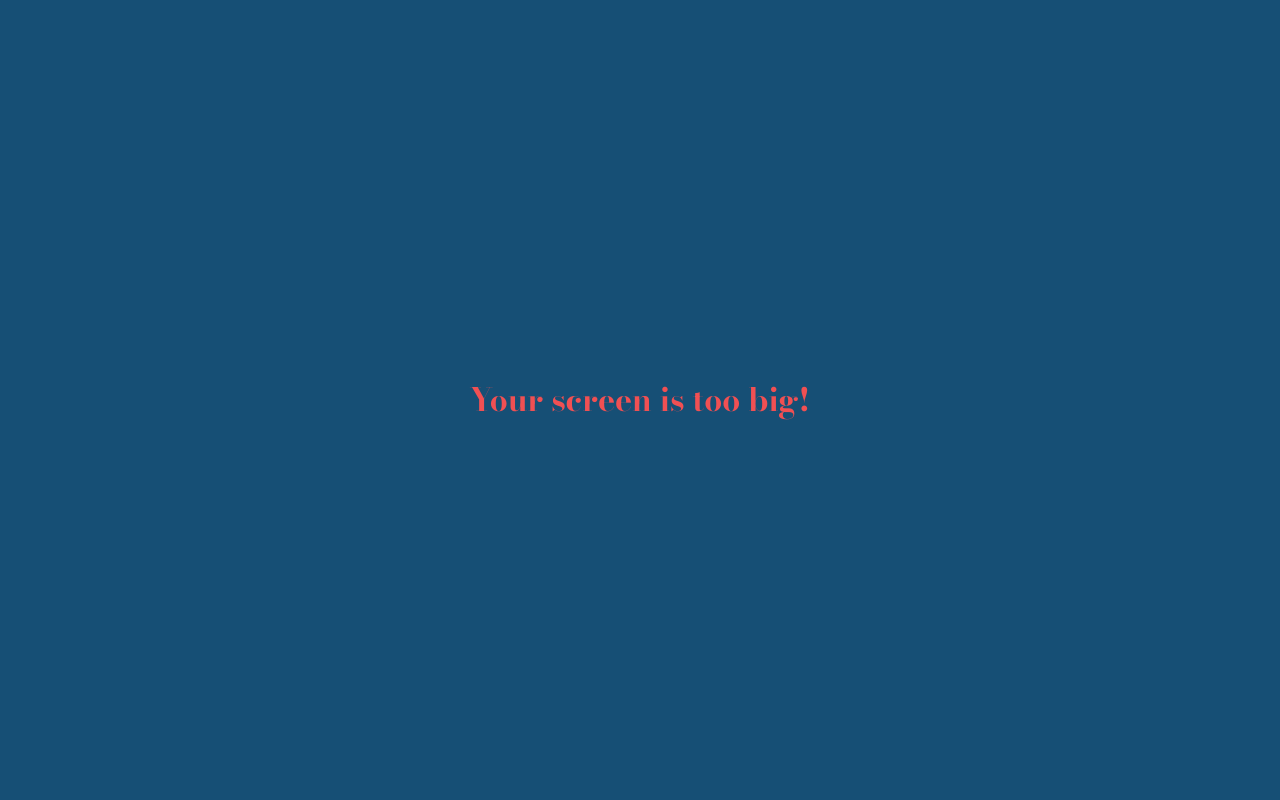
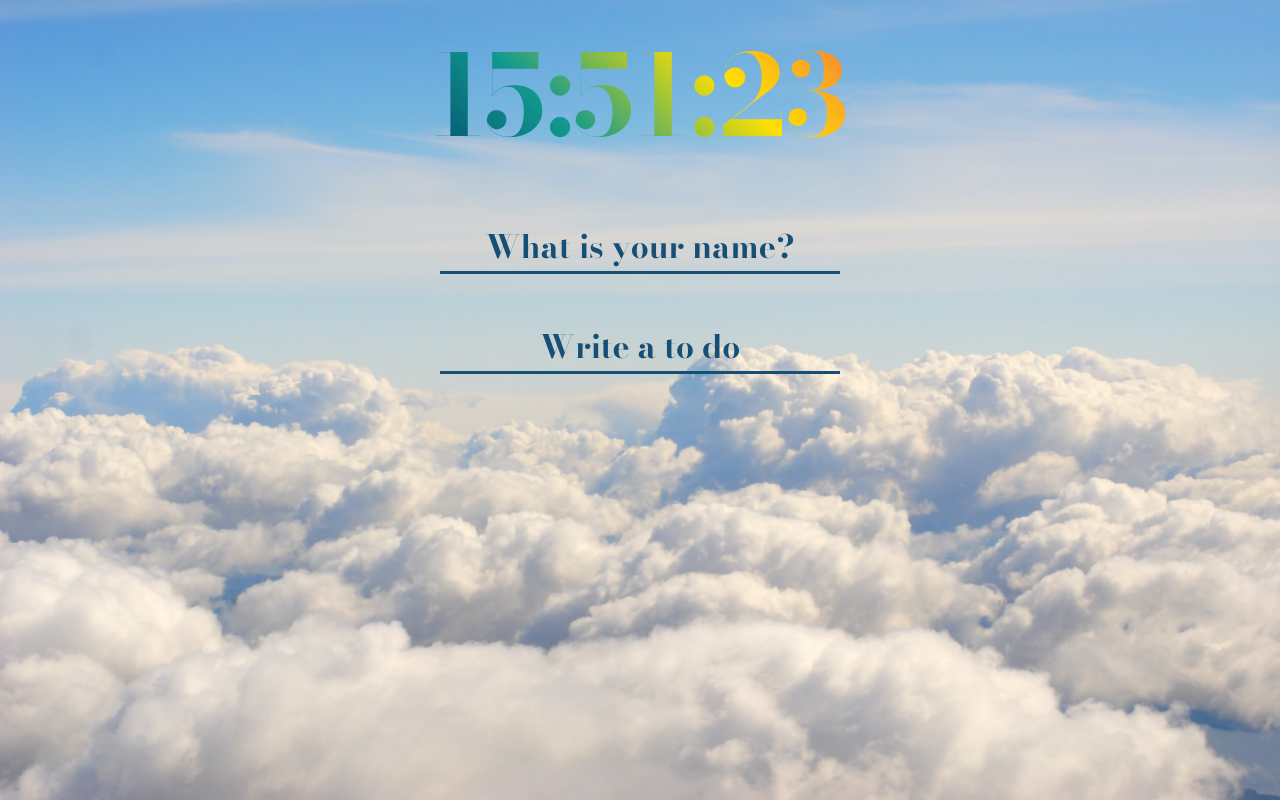
Before and after one commit to parangwave/js-productivity-app, a plain HTML site: page index.html in a window 1280 px wide. Drawn offline with nearby package versions, Linux system fonts and the light colour scheme.

Commit message:
changed max-width to min-width in style.css
changed max-width to min-width in style.css because of typing wrong

```diff
--- a/css/style.css
+++ b/css/style.css
@@ -150,7 +150,7 @@ div.no-portrait {
   top: 0;
 }
 
-@media screen and (max-width: 550px) {
+@media screen and (min-width: 1024px) {
   div.no-mobile {
     display: none;
   }
--- a/index.html
+++ b/index.html
@@ -25,7 +25,7 @@
         <span>Please rotate your device!</span>
     </div>
     <div class="no-mobile">
-        <span>Your screen is too big!</span>
+        <span>Your screen is too small!</span>
     </div>
     <script src="js/clock.js"></script>
     <script src="js/bg.js"></script>
```
